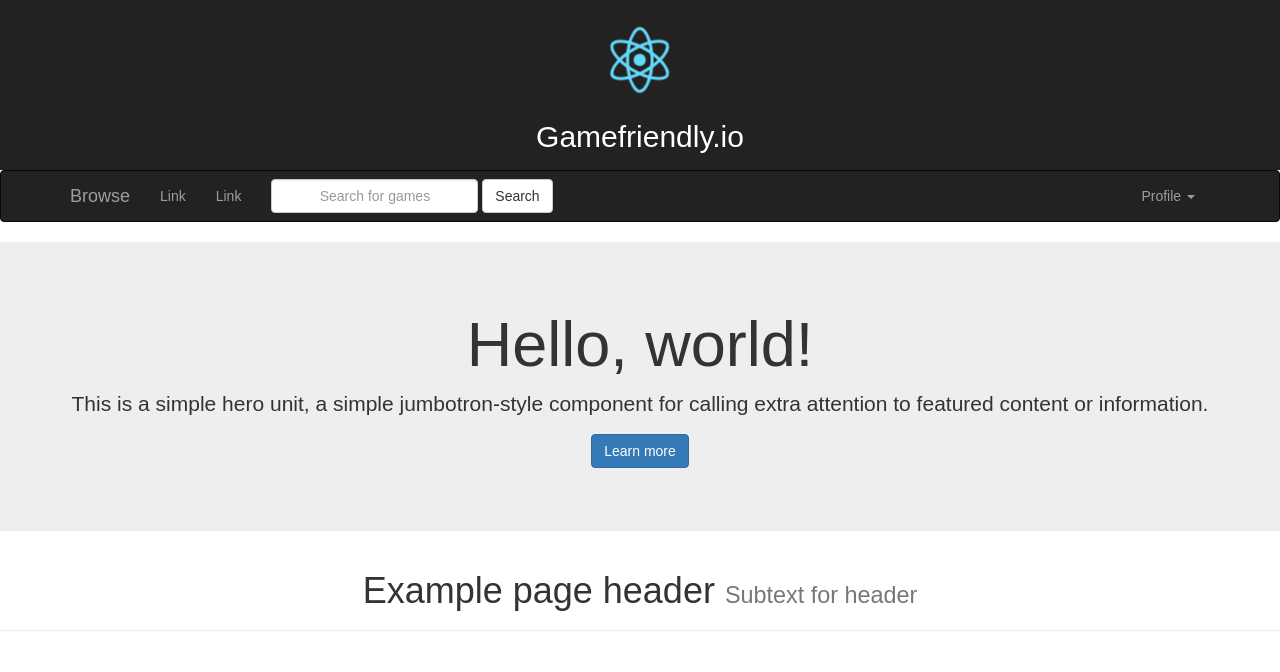
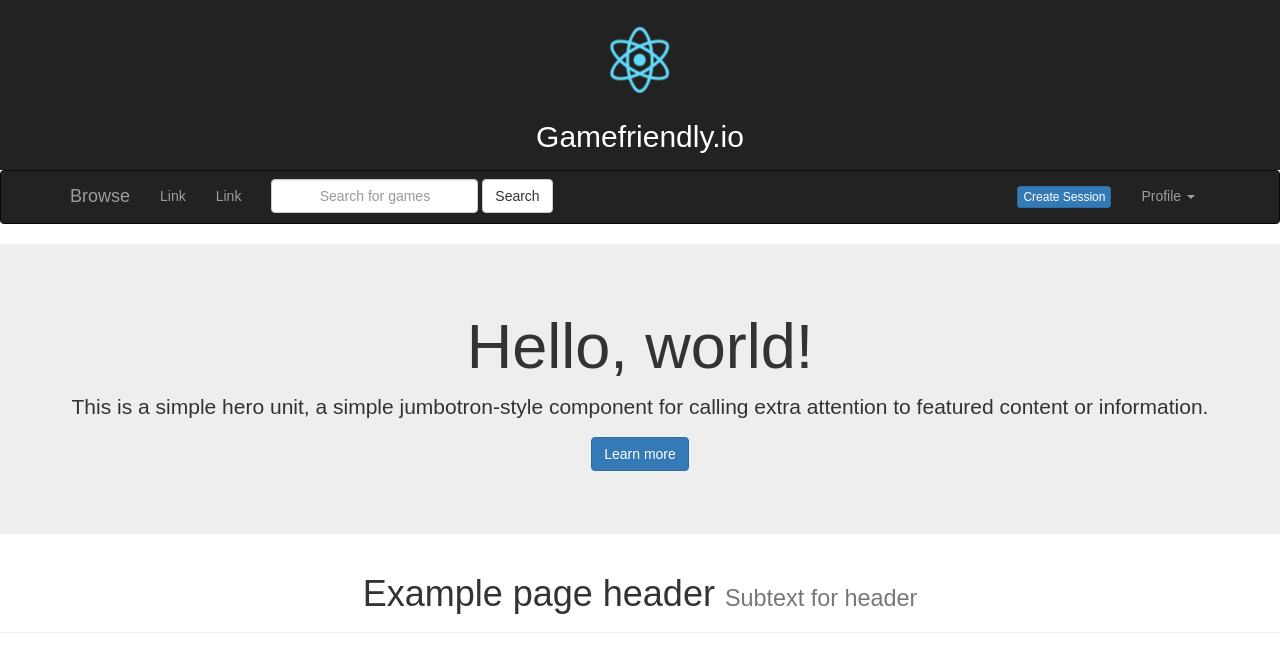
Before and after one commit to DavidTParks/gamefriendly, a React (Create React App) app in the folder client/: page / in a window 1280 px wide. Shown: the top 672 px of the page. Built offline with nearby package versions, Linux system fonts and the light colour scheme.

Commit message:
added create session button

```diff
--- a/client/src/App.js
+++ b/client/src/App.js
@@ -42,6 +42,7 @@ class App extends Component {
                </Navbar.Form>
             </Nav>
             <Nav pullRight>
+              <NavItem eventKey={4} href="#"><Button navbar-btn bsSize="xsmall" bsStyle="primary">Create Session</Button></NavItem>
               <NavDropdown eventKey={3} title="Profile" id="basic-nav-dropdown">
                 <MenuItem eventKey={3.1}>Action</MenuItem>
                 <MenuItem eventKey={3.2}>Another action</MenuItem>
```
